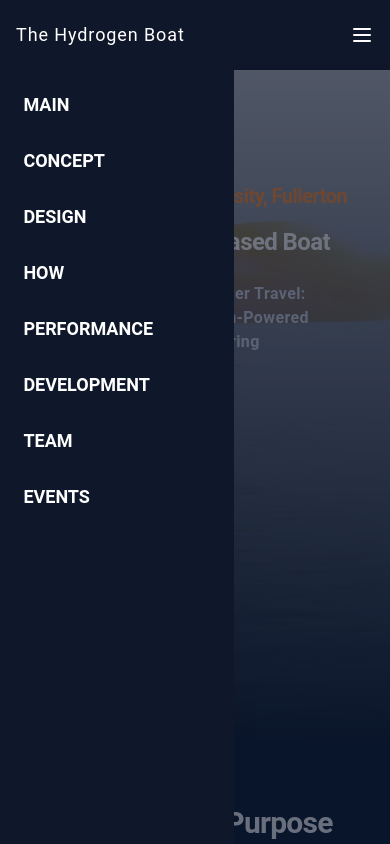
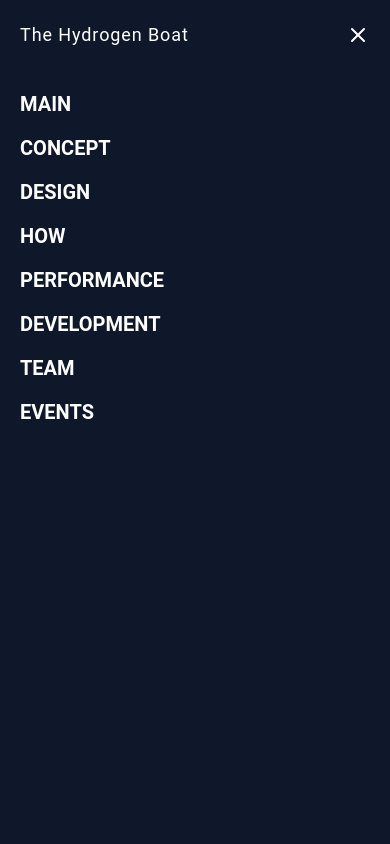
Before and after one commit to pn-code/boat, a Next.js app: page / in a window 390 px wide. Both pictures are taken after a click on the button "navigation menu". Shown: the top 844 px of the page. Built offline with nearby package versions, Linux system fonts and the light colour scheme.

Commit message:
Allow mobile navbar to extend entire width

```diff
--- a/app/globals.css
+++ b/app/globals.css
@@ -8,7 +8,7 @@ html {
 }
 
 p {
-  @apply px-5 md:p-0 text-[15px] md:text-[18px] text-left mt-4 sm:mt-6 lg:mt-10 tracking-wide max-w-[900px] lg:min-w-[900px];
+  @apply px-5 text-[15px] md:text-[18px] text-left mt-4 sm:mt-6 lg:mt-10 tracking-wide max-w-[900px] lg:min-w-[900px];
 }
 
 h2 {
--- a/components/MobileNavbar.tsx
+++ b/components/MobileNavbar.tsx
@@ -1,7 +1,7 @@
 "use client";
 
 import React, { useState } from "react";
-import { Menu } from "lucide-react";
+import { Menu, X } from "lucide-react";
 
 interface MobileNavbarProps {
   links: string[];
@@ -16,24 +16,30 @@ export default function MobileNavbar({ links }: MobileNavbarProps) {
 
   return (
     <div className="lg:hidden relative flex flex-col items-end">
-      <button className="z-24" onClick={handleOpenMenu} type="button">
-        <Menu />
+      <button
+        aria-label="navigation menu"
+        className="z-24"
+        onClick={handleOpenMenu}
+        type="button"
+      >
+        {isOpen ? <X /> : <Menu />}
       </button>
 
       {/* Menu Wrapper */}
       {isOpen && (
-        <div className="absolute z-12 top-10 bg-slate-900/60 w-screen min-h-[100vh] translate-x-4">
+        <div className="fixed z-20 top-[70px] left-0 bg-slate-900 w-screen min-h-screen">
           {/* Menu List */}
-          <ul className="flex flex-col gap-6 text-lg font-semibold bg-slate-900 w-[60%] h-screen pt-6 pl-[6%]">
+          <ul className="flex flex-col items-center gap-2 font-semibold w-full h-full pt-4 text-xl">
             {links.map((link) => (
+              <li className="flex w-full px-5" key={link}>
                 <a
                   onClick={handleOpenMenu}
-                className="pt-1 uppercase duration-200 ease-linear"
-                key={link}
+                  className="py-1 uppercase duration-200 ease-linear"
                   href={`#${link}`}
                 >
                   {link}
                 </a>
+              </li>
             ))}
           </ul>
         </div>
--- a/components/Navbar.tsx
+++ b/components/Navbar.tsx
@@ -14,16 +14,16 @@ const links: string[] = [
 
 export default function Navbar() {
   return (
-    <nav className="w-full h-[70px] z-20 fixed top-0 flex justify-between md:justify-center items-center gap-10 md:gap-16 px-4 md:px-8 py-4 bg-slate-900 text-white">
+    <nav className="w-full h-[70px] z-20 fixed top-0 flex justify-between lg:justify-center items-center gap-10 lg:gap-16 px-5 lg:px-8 py-4 bg-slate-900 text-white">
       {/* Logo */}
-      <header className="md:hidden flex gap-2 items-center">
+      <header className="lg:hidden flex gap-2 items-center">
         <h1 className="text-lg text-center text-white tracking-wider">
           The Hydrogen Boat
         </h1>
       </header>
 
       {/* Navigation Links on Larger Devices*/}
-      <ul className="hidden lg:flex justify-center gap-4 md:gap-12 text-[14px] tracking-widest font-semibold py-1.5 text-white">
+      <ul className="hidden lg:flex justify-center md:gap-12 text-[14px] tracking-widest font-semibold py-1.5 text-white">
         {links.map((link) => (
           <a
             className="pt-1 uppercase border-b-2 border-transparent hover:border-orange-500 duration-200 ease-linear"
```
Lines whose indentation alone changed are shown as unchanged.
